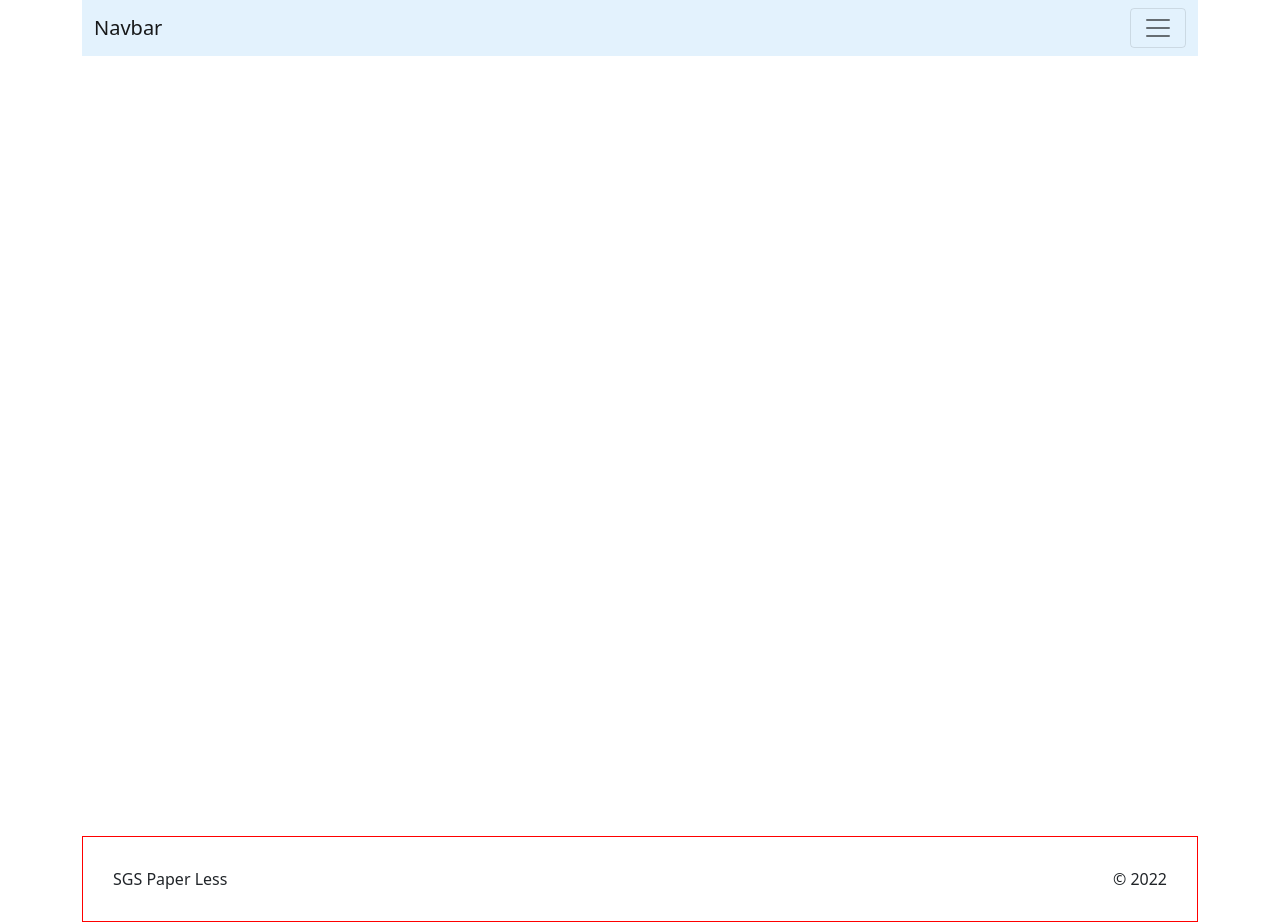
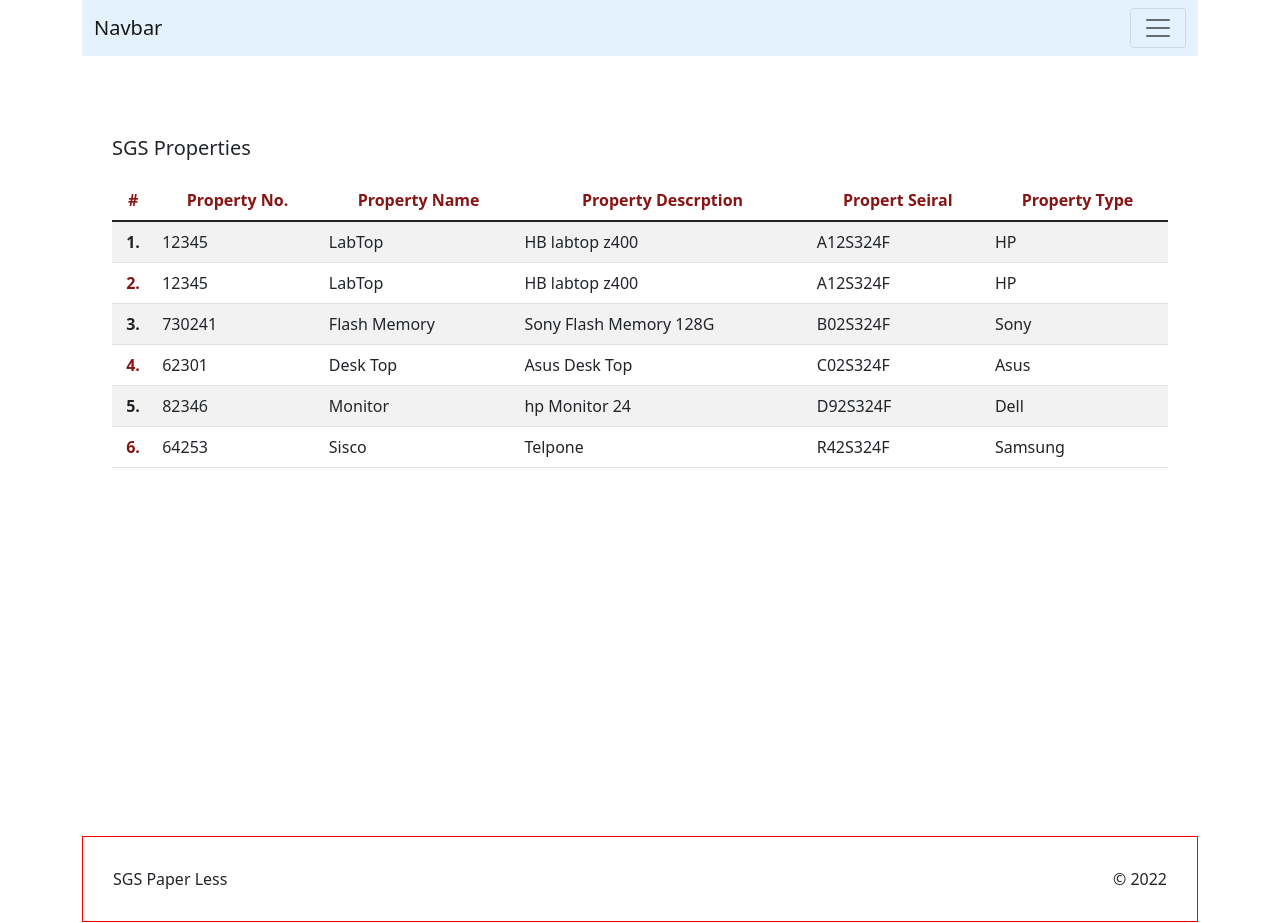
Before and after one commit to SameerAlHarbi/sgs-properties, an Angular app: page / in a window 1280 px wide. Built offline with nearby package versions, Linux system fonts and the light colour scheme.

Commit message:
Creartion Property Table List #3

```diff
--- a/src/app/app.module.ts
+++ b/src/app/app.module.ts
@@ -7,13 +7,17 @@ import { HeaderComponent } from './header/header.component';
 import { FooterComponent } from './footer/footer.component';
 import { MainComponent } from './main/main.component';
 import { CurrentYearComponent } from './shared/current-year/current-year.component';
+import { PropertiesListComponent } from './properties-list/properties-list.component';
 
 @NgModule({
-  declarations: [AppComponent
-    , MainComponent
-    , HeaderComponent
-    , FooterComponent
-    , CurrentYearComponent],
+  declarations: [
+    AppComponent,
+    MainComponent,
+    HeaderComponent,
+    FooterComponent,
+    CurrentYearComponent,
+    PropertiesListComponent,
+  ],
   imports: [BrowserModule, AppRoutingModule],
   providers: [],
   bootstrap: [AppComponent],
--- a/src/app/main/main.component.html
+++ b/src/app/main/main.component.html
@@ -1,6 +1,3 @@
-
 <div class="main">
-
-
-
+  <app-properties-list></app-properties-list>
 </div>
--- /dev/null
+++ b/src/app/properties-list/properties-list.component.css
@@ -0,0 +1,9 @@
+th {
+  color: rgb(137, 20, 20);
+}
+table {
+  margin-top: 20px;
+}
+th {
+  text-align: center;
+}
--- /dev/null
+++ b/src/app/properties-list/properties-list.component.html
@@ -0,0 +1,64 @@
+<h5>SGS Properties</h5>
+
+<table class="table caption-top table-striped">
+  <thead>
+    <tr center>
+      <th scope="col">#</th>
+      <th scope="col">Property No.</th>
+      <th scope="col">Property Name</th>
+      <th scope="col">Property Descrption</th>
+      <th scope="col">Propert Seiral</th>
+      <th scope="col">Property Type</th>
+    </tr>
+  </thead>
+  <tbody>
+    <tr>
+      <th scope="row">1.</th>
+      <td>12345</td>
+      <td>LabTop</td>
+      <td>HB labtop z400</td>
+      <td>A12S324F</td>
+      <td>HP</td>
+    </tr>
+    <tr>
+      <th scope="row">2.</th>
+      <td>12345</td>
+      <td>LabTop</td>
+      <td>HB labtop z400</td>
+      <td>A12S324F</td>
+      <td>HP</td>
+    </tr>
+    <tr>
+      <th scope="row">3.</th>
+      <td>730241</td>
+      <td>Flash Memory</td>
+      <td>Sony Flash Memory 128G</td>
+      <td>B02S324F</td>
+      <td>Sony</td>
+    </tr>
+    <tr>
+      <th scope="row">4.</th>
+      <td>62301</td>
+      <td>Desk Top</td>
+      <td>Asus Desk Top</td>
+      <td>C02S324F</td>
+      <td>Asus</td>
+    </tr>
+    <tr>
+      <th scope="row">5.</th>
+      <td>82346</td>
+      <td>Monitor</td>
+      <td>hp Monitor 24</td>
+      <td>D92S324F</td>
+      <td>Dell</td>
+    </tr>
+    <tr>
+      <th scope="row">6.</th>
+      <td>64253</td>
+      <td>Sisco</td>
+      <td>Telpone</td>
+      <td>R42S324F</td>
+      <td>Samsung</td>
+    </tr>
+  </tbody>
+</table>
--- /dev/null
+++ b/src/app/properties-list/properties-list.component.ts
@@ -0,0 +1,32 @@
+import { Component, OnInit } from '@angular/core';
+
+@Component({
+  selector: 'app-properties-list',
+  templateUrl: './properties-list.component.html',
+  styleUrls: ['./properties-list.component.css'],
+})
+export class PropertiesListComponent implements OnInit {
+  properteis: Array<any>;
+  constructor() {
+    this.properteis = [
+      {
+        id: '1.',
+        proprtyNo: '100001',
+        proprtyName: 'NootBook',
+        propertyDescrption: 'HP NotBook Z400',
+        serialNo: 'As3435Ac',
+        type: 'Hp',
+      },
+      {
+        id: '2.',
+        proprtyNo: '200001',
+        proprtyName: 'DeskTop',
+        propertyDescrption: 'DeskTop Z400',
+        serialNo: 'As3435Ac',
+        type: 'Hp',
+      },
+    ];
+  }
+
+  ngOnInit(): void {}
+}
```
Also changed, not shown: 1 other file (tests, documents, lock files or other folders).
